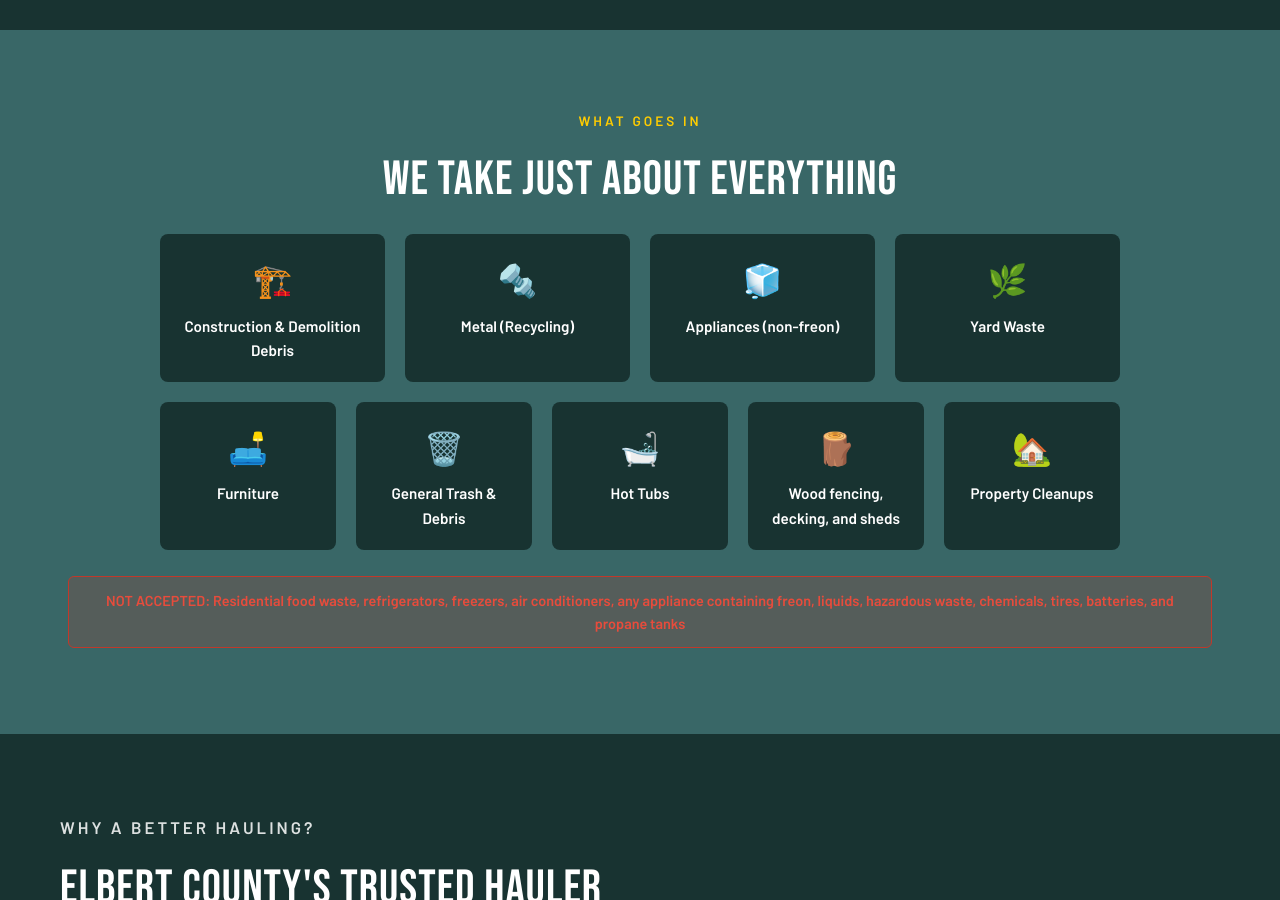
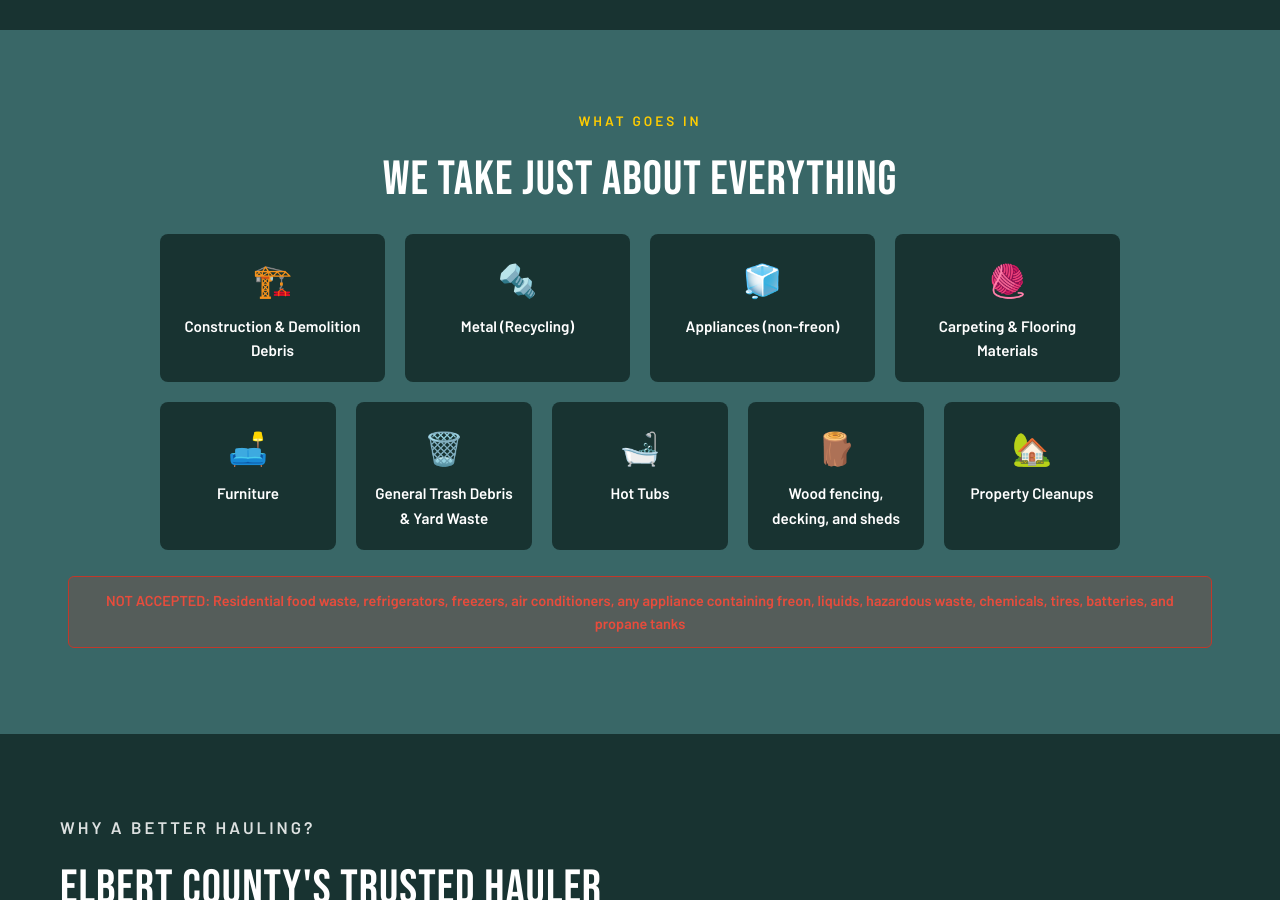
Before and after one commit to JimmyFlame77/A-Better-Hauling, a Jekyll site: the page built from index.html, in a window 1280 px wide and 900 px high, scrolled down 3957 px. Built offline with Jekyll 4.4.1, drawn with Linux system fonts in a browser that asks for light colours.

Commit message:
Update index.html

```diff
--- a/index.html
+++ b/index.html
@@ -144,11 +144,11 @@ og_description: "Roll-off dumpster rentals and hauling services in Elizabeth, CO
             <div class="accepted-item"><span class="item-icon">🏗️</span>Construction &amp; Demolition Debris</div>
             <div class="accepted-item"><span class="item-icon">🔩</span>Metal (Recycling)</div>
             <div class="accepted-item"><span class="item-icon">🧊</span>Appliances (non-freon)</div>
-            <div class="accepted-item"><span class="item-icon">🌿</span>Yard Waste</div>
+            <div class="accepted-item"><span class="item-icon">🧶</span>Carpeting & Flooring Materials</div>
         </div>
         <div class="accepted-grid accepted-row-5">
             <div class="accepted-item"><span class="item-icon">🛋️</span>Furniture</div>
-            <div class="accepted-item"><span class="item-icon">🗑️</span>General Trash &amp; Debris</div>
+            <div class="accepted-item"><span class="item-icon">🗑️</span>General Trash Debris & Yard Waste</div>
             <div class="accepted-item"><span class="item-icon">🛁</span>Hot Tubs</div>
             <div class="accepted-item"><span class="item-icon">🪵</span>Wood fencing, decking, and sheds</div>
             <div class="accepted-item"><span class="item-icon">🏡</span>Property Cleanups</div>
```
